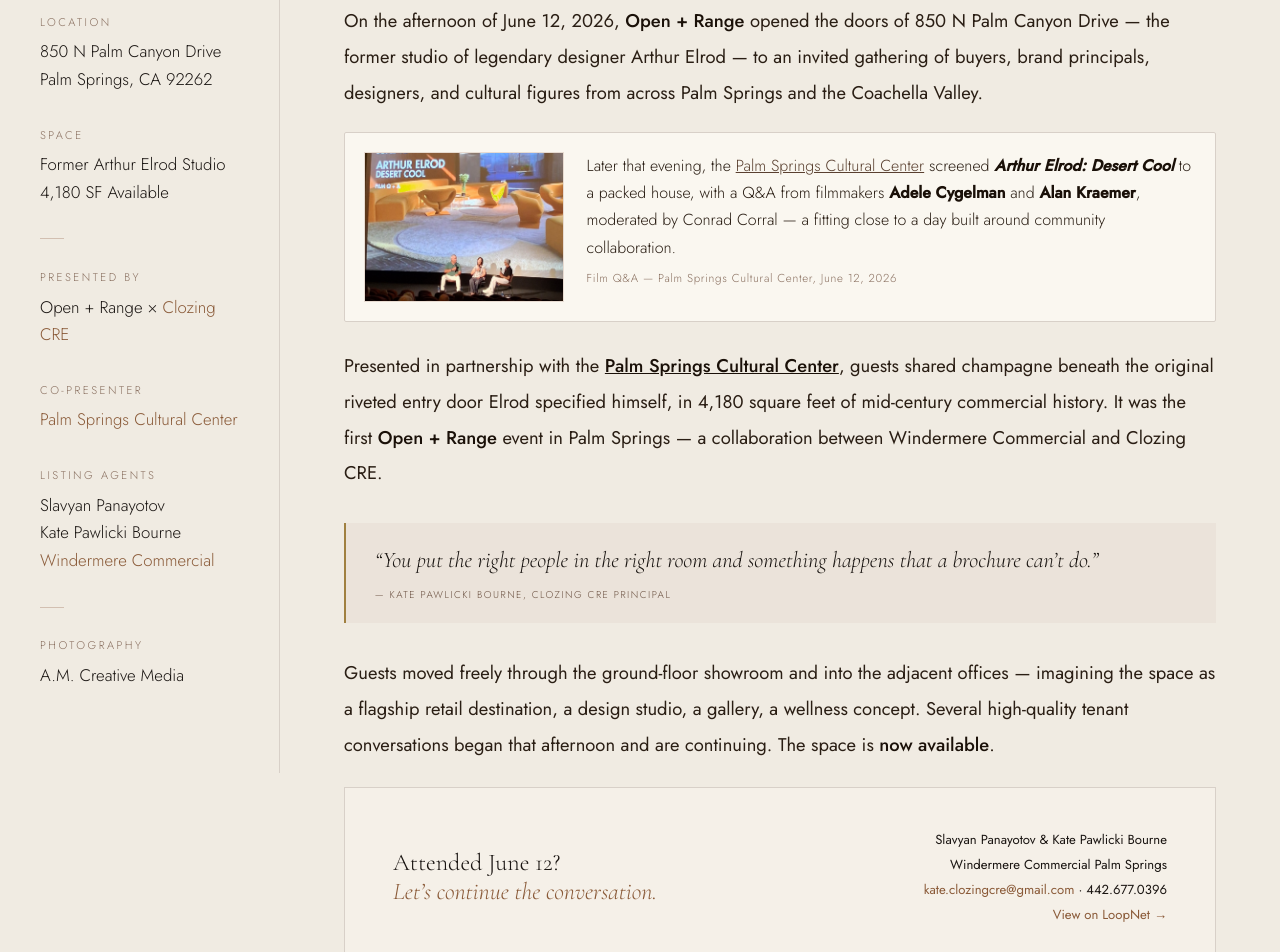
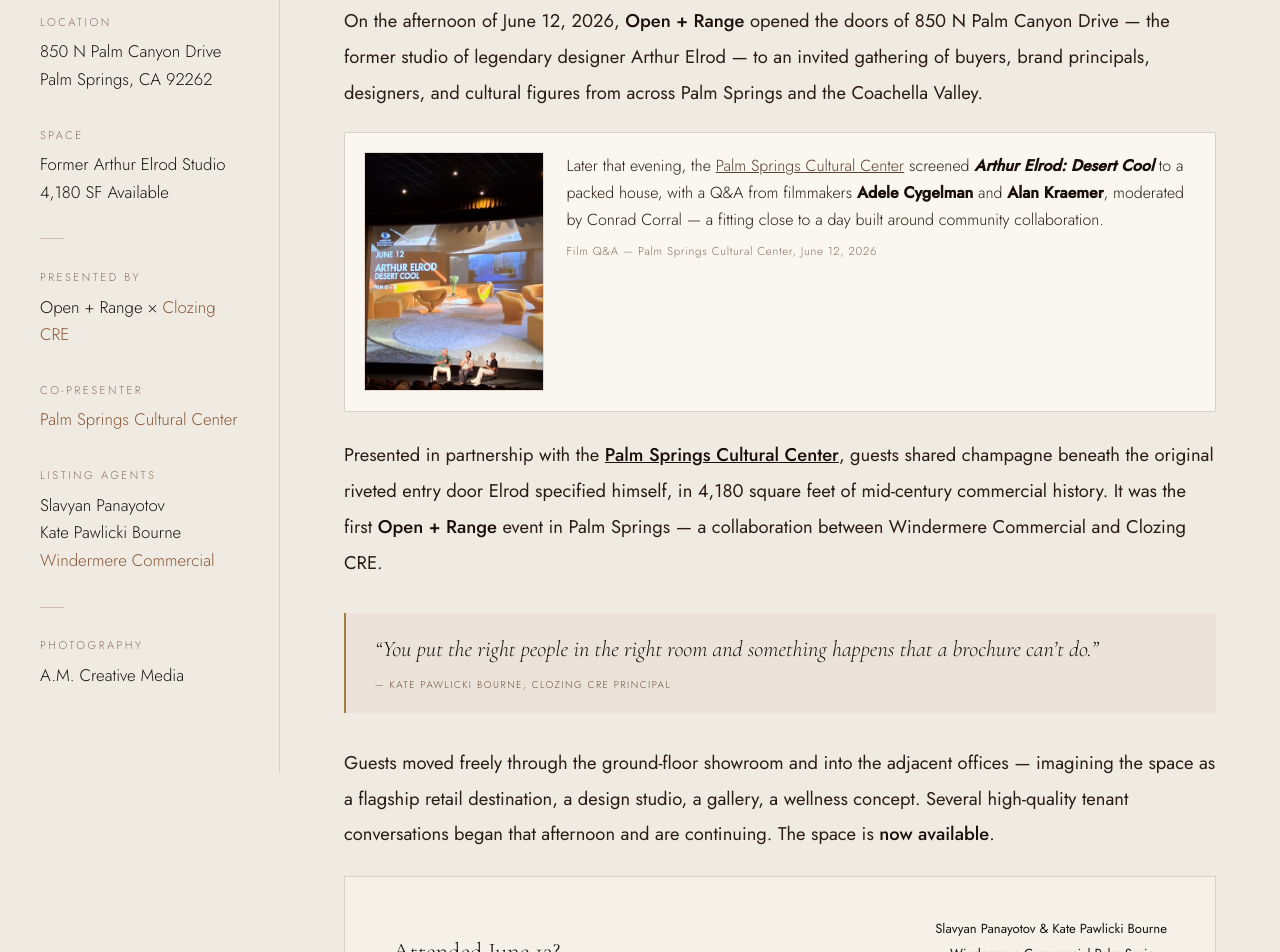
Before and after one commit to producers-ux/clozingcre, a plain HTML site: page brand-to-space/june12/recap.html in a window 1280 px wide. Shown: the part 1189-2141 px from the top of the page. Drawn offline with nearby package versions, Linux system fonts and the light colour scheme.

Commit message:
Fix doc-card to show full screening photo at natural aspect ratio, no cropping

```diff
--- a/brand-to-space/june12/recap.html
+++ b/brand-to-space/june12/recap.html
@@ -137,11 +137,11 @@
 .elrod-context{background:#F0EBE2;border-top:1px solid #D8D0C8;display:grid;grid-template-columns:1fr 1fr;gap:6vw;padding:6vw 7vw;align-items:start;}
 .elrod-photo-wrap img{display:block;width:220px;height:auto;border:1px solid rgba(122,62,34,0.2);box-shadow:0 4px 20px rgba(0,0,0,0.1);}
 .doc-card{display:flex;gap:1.4rem;align-items:flex-start;background:#FAF7F0;border:1px solid #D8D0C8;padding:1.2rem;margin:0 0 1.6rem;border-radius:2px;}
-.doc-card img{width:200px;height:150px;object-fit:cover;object-position:center bottom;flex-shrink:0;border:1px solid rgba(122,62,34,0.15);}
+.doc-card img{width:180px;height:auto;flex-shrink:0;border:1px solid rgba(122,62,34,0.15);display:block;}
 .doc-card-text{font-size:1rem;line-height:1.7;color:#2A1E14;}
 .doc-card-text strong{color:#1A1008;}
 .doc-credit{display:block;margin-top:0.5rem;font-size:0.72rem;letter-spacing:0.06em;color:#8A7060;}
-@media(max-width:600px){.doc-card{flex-direction:column;}.doc-card img{width:100%;height:160px;}}
+@media(max-width:600px){.doc-card{flex-direction:column;}.doc-card img{width:100%;height:auto;}}
 .elrod-photo-credit{margin-top:8px;}
 .epc-name{display:block;font-family:'Cormorant Garamond',serif;font-size:0.9rem;font-style:italic;color:#5A4030;letter-spacing:0.04em;}
 .epc-src{display:block;font-size:0.62rem;letter-spacing:0.14em;text-transform:uppercase;color:#8A7060;margin-top:3px;}
```
